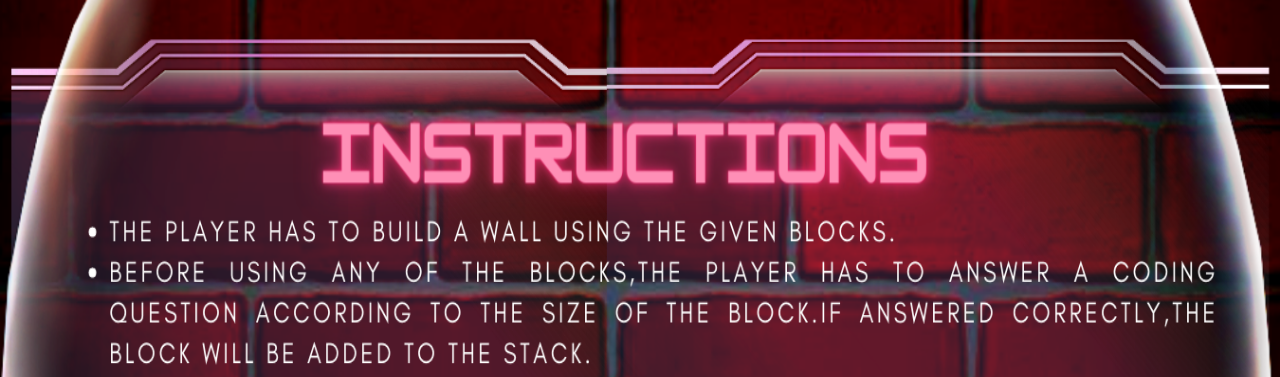
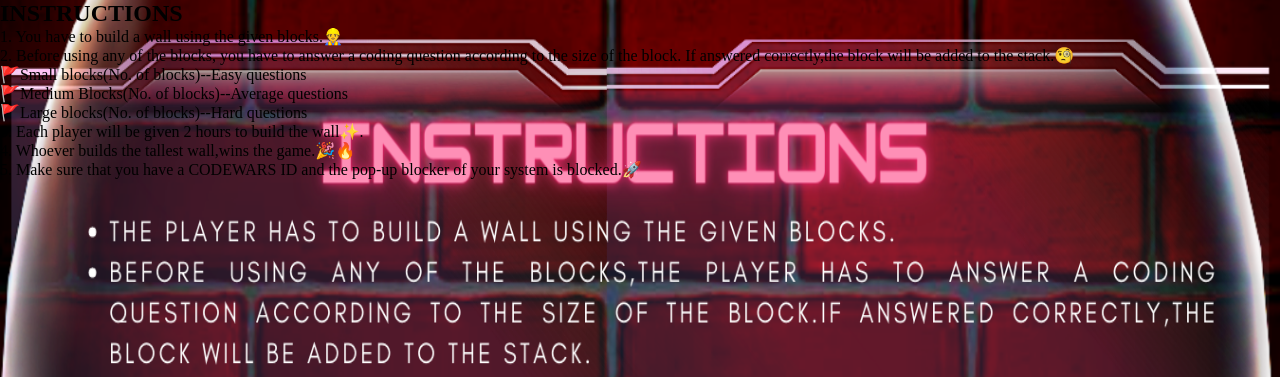
Before and after one commit to DevPriSha/Building-Blocks, a Flask app: page /instructions/ in a window 1280 px wide. Shown: the top 377 px of the page. Run offline with Flask 2, Linux system fonts and the light colour scheme.

Commit message:
Update instructions.html

```diff
--- a/templates/instructions.html
+++ b/templates/instructions.html
@@ -6,7 +6,38 @@
 	<link rel="stylesheet" href="{{ url_for('static', filename='instructions.css') }}">
 </head>
 <body>
-	<a href={{ url_for('homepage' ) }}><div class="button" id="home">BACK TO HOMEPAGE</div></a>
+	<section>
+		<div class="bgPulse">
+			<span></span>
+			<span></span>
+			<span></span>
+			<span></span>
+			<span></span>
+			<span></span>
+			<span></span>
+			<span></span>
+			<span></span>
+			<span></span>
+			<div class="box">
+				<div class="form">
+					<div class="header"><h2>INSTRUCTIONS</h2></div><div class="follow">
+					<ol>
+						<li>1. You have to build a wall using the given blocks.👷</li>
+						<li>2. Before using any of the blocks, you have to answer a coding question according to the size of the block. If answered correctly,the block will be added to the stack.🧐
+							<ul>
+								<li>🚩Small blocks(No. of blocks)--Easy questions</li>
+								<li>🚩Medium Blocks(No. of blocks)--Average questions</li>
+								<li>🚩Large blocks(No. of blocks)--Hard questions</li>
+							</ul></li>
+						<li>3. Each player will be given 2 hours to build the wall✨.</li>
+						<li>4. Whoever builds the tallest wall,wins the game.🎉🔥</li>
+						<li>5. Make sure that you have a CODEWARS ID and the pop-up blocker of your system is blocked.🚀</li>
+					</ol></div><br>
+					<a href={{ url_for('homepage' ) }}><div class="button" id="home">BACK TO HOMEPAGE</div></a>
+				</div>
+			</div>
+	</section>
+<!-- 	<a href={{ url_for('homepage' ) }}><div class="button" id="home">BACK TO HOMEPAGE</div></a> -->
 
 </body>
 </html>
```
